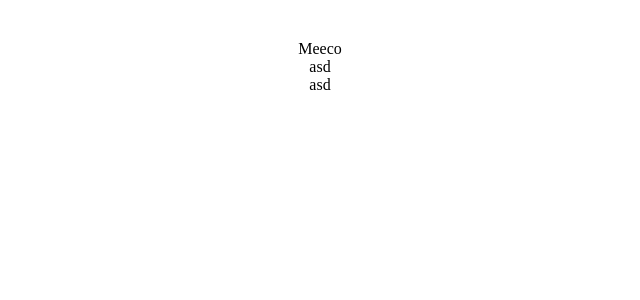
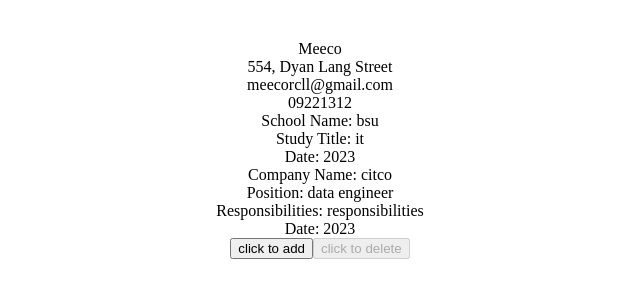
Before and after one commit to MeecoA/cv-react-2024, a React (Vite) app: page / in a window 1280 px wide. Shown: the top 300 px of the page, without its empty margins (320-960 px from the left). Built offline with nearby package versions, Linux system fonts and the light colour scheme.

Commit message:
finished views barebones, addded delete and add function

```diff
--- a/src/App.jsx
+++ b/src/App.jsx
@@ -1,21 +1,87 @@
-import { useState } from 'react'
-import reactLogo from './assets/react.svg'
-import viteLogo from '/vite.svg'
-import './styles/App.css'
-import './components/GeneralInfo.jsx'
-import GeneralInfo from './components/GeneralInfo.jsx'
+import { useState } from "react";
+import reactLogo from "./assets/react.svg";
+import viteLogo from "/vite.svg";
+import "./styles/App.css";
+import "./components/GeneralInfo.jsx";
+import GeneralInfo from "./components/GeneralInfo.jsx";
+import EducationalExperience from "./components/EducationalExperience.jsx";
+import PracticalExperience from "./components/PracticalExperience.jsx";
 
 function App() {
   // A cv maker app
-  const [generalInfo, setGeneralInfo] = useState({id:crypto.randomUUID(), name: 'Meeco',email: 'asd',contactNo: 'asd'})
-  const [educExperience, setEducExperience] = useState({id:crypto.randomUUID(), schoolName: '',studyTitle: '',date: ''})
-  const [practExperience, setPractExperience] = useState({id:crypto.randomUUID(), companyName: '',position: '',responsibilities: '',date: ''})
+  const [btnDisable, setBtnDisable] = useState(true)
+  const [generalInfo, setGeneralInfo] = useState({
+    id: crypto.randomUUID(),
+    name: "Meeco",
+    address: "554, Dyan Lang Street",
+    email: "meecorcll@gmail.com ",
+    contactNo: "09221312",
+  });
+  const [educExperience, setEducExperience] = useState([
+    {
+      id: crypto.randomUUID(),
+      schoolName: "bsu",
+      studyTitle: "it",
+      date: "2023",
+    },
+    ,
+  ]);
+  const [practExperience, setPractExperience] = useState([
+    {
+      id: crypto.randomUUID(),
+      companyName: "citco",
+      position: "data engineer",
+      responsibilities: "responsibilities",
+      date: "2023",
+    },
+  ]);
+  const addPractExperience = () => {
+    const newExperience = {
+      id: crypto.randomUUID(),
+      companyName: "",
+      position: "",
+      responsibilities: "",
+      date: "",
+    };
+    setPractExperience((prevExperience) => [...prevExperience, newExperience]);
+    setBtnDisable(false)
+  };
+  const deletePractExperience = (id) => {
+    if (practExperience.length !== 1){
+      const newExperience = practExperience.filter(experience => experience.id !== id)
+      setPractExperience(newExperience)
+    }else{
+      setBtnDisable(true)
+    }
+
+  }
 
   return (
     <>
-      <GeneralInfo info={generalInfo}></GeneralInfo>
+      <div>
+        <GeneralInfo info={generalInfo}></GeneralInfo>
+      </div>
+      <div>
+        {educExperience.map((experience) => (
+          <EducationalExperience
+            info={experience}
+            key={experience.id}
+          ></EducationalExperience>
+        ))}
+      </div>
+      <div>
+        {practExperience.map((experience) => (
+          <PracticalExperience
+            info={experience}
+            key={experience.id}
+            addExperience={addPractExperience}
+            deleteExperience={() => deletePractExperience(experience.id)}
+            btnDisable={btnDisable}
+          ></PracticalExperience>
+        ))}
+      </div>
     </>
-  )
+  );
 }
 
-export default App
+export default App;
--- /dev/null
+++ b/src/components/EducationalExperience.jsx
@@ -0,0 +1,15 @@
+function EducationalExperience({ info }) {
+  return (
+    <>
+      <section>
+        <div >
+          <div>School Name: {info.schoolName}</div>
+          <div>Study Title: {info.studyTitle}</div>
+          <div>Date: {info.date}</div>
+        </div>
+      </section>
+    </>
+  );
+}
+
+export default EducationalExperience;
--- a/src/components/GeneralInfo.jsx
+++ b/src/components/GeneralInfo.jsx
@@ -1,16 +1,16 @@
-function GeneralInfo({info}) {
-
+function GeneralInfo({ info }) {
   return (
     <>
       <section>
         <>
           <div>{info.name}</div>
+          <div>{info.address}</div>
           <div>{info.email}</div>
           <div>{info.contactNo}</div>
         </>
       </section>
     </>
-    )
+  );
 }
 
-  export default GeneralInfo
+export default GeneralInfo;
--- /dev/null
+++ b/src/components/PracticalExperience.jsx
@@ -0,0 +1,20 @@
+
+function PracticalExperience({ info , addExperience, deleteExperience, btnDisable}) {
+    return (
+      <>
+        <section>
+          <div >
+            <div>Company Name: {info.companyName}</div>
+            <div>Position: {info.position}</div>
+            <div>Responsibilities: {info.responsibilities}</div>
+            <div>Date: {info.date}</div>
+            <button onClick={addExperience}>click to add</button>
+            <button onClick={deleteExperience} disabled={btnDisable}>click to delete</button>
+
+          </div>
+        </section>
+      </>
+    );
+  }
+
+  export default PracticalExperience;
```
Lines whose indentation alone changed are shown as unchanged.
